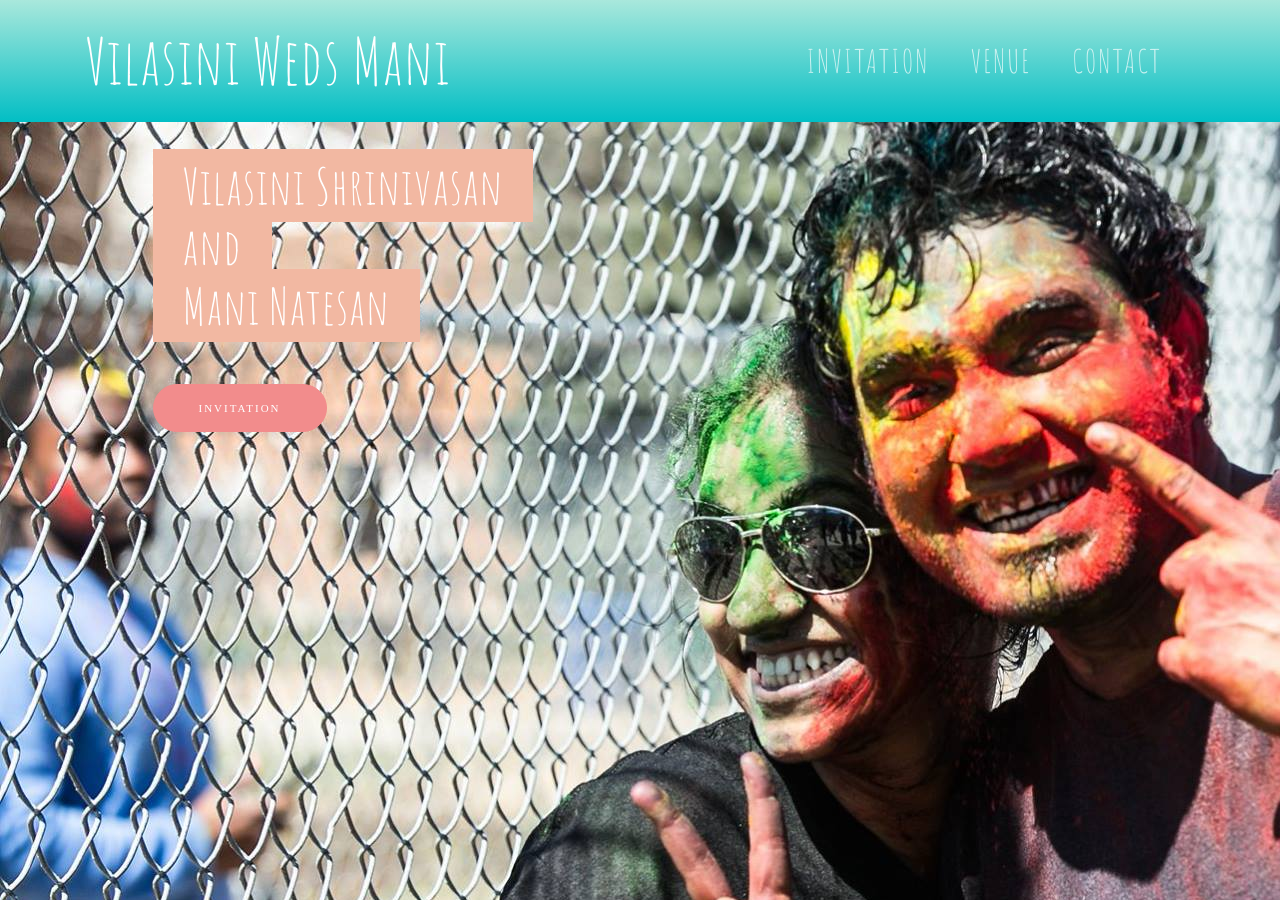
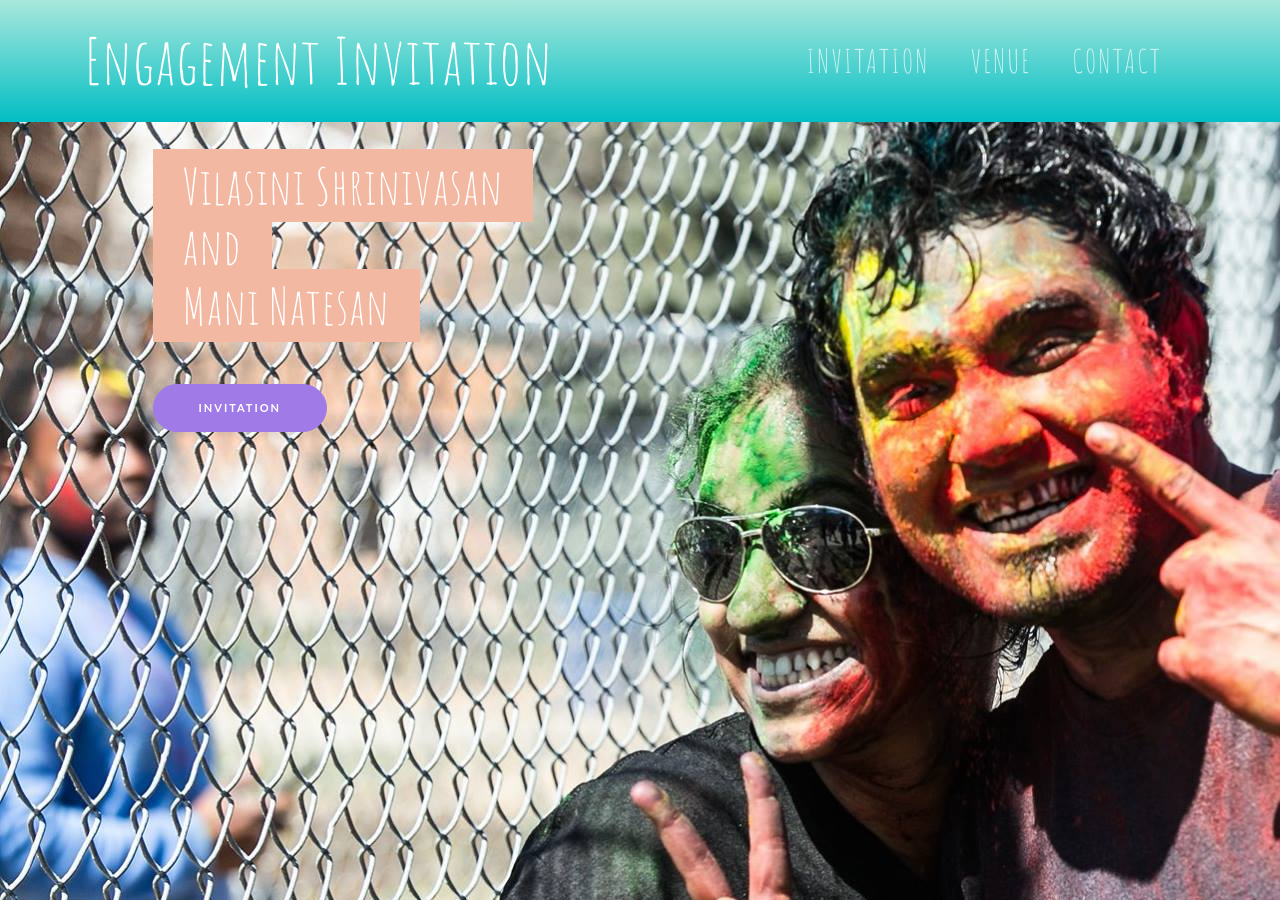
Before and after one commit to kaizer1v/kaizer1v.github.io, a Jekyll site: the page viluwedsmani/index.html, which Jekyll copies as it is, in a window 1280 px wide and 900 px high. Built offline with Jekyll 4.4.1, drawn with Linux system fonts in a browser that asks for light colours; comment, search, counter and statistics services are not loaded; some of the changed text lies outside the part shown.

Commit message:
font sizes and styles

```diff
--- a/viluwedsmani/css/new-age.css
+++ b/viluwedsmani/css/new-age.css
@@ -178,10 +178,13 @@
   padding-bottom: 100px;
   color: white;
   /*background: url("../img/bg-pattern.png"), #7b4397;*/
-  background: #F79E6B;
+  /*gradient*/
+/*  background: #F79E6B;
   background: -webkit-linear-gradient(to left, #F79E6B, #F7CD82);
   background: linear-gradient(to left, #F79E6B, #F7CD82);
+*/
   background: url('../img/holi.jpg');
+
 }
 
 header.masthead .header-content .opening-text > span {
@@ -208,6 +211,16 @@
   border-radius: 3px;
 }
 
+@media(max-width: 700px) {
+  header.masthead {
+    background-position: center;
+    webkit-background-size: cover;
+    -moz-background-size: cover;
+    -o-background-size: cover;
+    background-size: cover;
+  }
+}
+
 @media (min-width: 992px) {
   header.masthead {
     height: 100vh;
@@ -228,6 +241,7 @@
 }
 
 section.venue {
+  background: #F2D1B3;
   position: relative;
   padding: 150px 0;
 }
@@ -238,7 +252,9 @@
 }
 
 section.venue h3 {
-  margin: 30px auto;
+  margin-top: 30px;
+  margin-left: auto;
+  margin-right: auto;
   font-size: 45px;
 }
 section.venue iframe {
@@ -283,22 +299,23 @@
   margin-bottom: 0;
 }
 
-section.invitation .pictures {
+section.invitation {
+  /*vivek*/
+  background: #F79E6B;
+  background: -webkit-linear-gradient(to left, #F79E6B, #F7CD82);
+  background: linear-gradient(to left, #F79E6B, #F7CD82);
 }
-section.invitation .pictures,
 section.invitation .device-container,
 section.invitation .feature-item {
   max-width: 325px;
   margin: 0 auto;
 }
 
-section.invitation .pictures
 section.invitation .device-container {
   margin-bottom: 100px;
 }
 
 @media (min-width: 992px) {
-  section.invitation .picutres,
   section.invitation .device-container {
     margin-bottom: 0;
   }
@@ -327,7 +344,7 @@
 section.cta {
   position: relative;
   padding: 250px 0;
-  background-image: url("../img/bg-cta.jpg");
+  /*background-image: url("../img/bg-cta.jpg");*/
   background-position: center;
   -webkit-background-size: cover;
   -moz-background-size: cover;
@@ -474,21 +491,26 @@
 .btn-outline:active,
 .btn-outline.active {
   color: white;
-  border-color: #F28C8C;
-  background-color: #F28C8C;
+  border-color: #A07BE8;
+  background-color: #A07BE8;
 }
 
 .btn {
   border-radius: 300px;
-  /*font-family: 'Lato', 'Helvetica', 'Arial', 'sans-serif';*/
-  font-family: 'Cookie', cursive;
+  font-family: 'Lato', 'Helvetica', 'Arial', 'sans-serif';
+  /*font-family: 'Cookie', cursive;*/
   letter-spacing: 2px;
   text-transform: uppercase;
-  background: #F28C8C;
-  border-color: #F28C8C;
+  background: #A07BE8;
+  border-color: #A07BE8;
+  font-weight: bolder;
 }
 
 .btn-xl {
   font-size: 11px;
   padding: 15px 45px;
 }
+
+.cursive {
+  font-family: 'Pinyon Script', cursive;
+}
--- a/viluwedsmani/index.html
+++ b/viluwedsmani/index.html
@@ -19,6 +19,7 @@
   -->
   <link href="https://fonts.googleapis.com/css?family=Amatic+SC" rel="stylesheet">
   <link href="https://fonts.googleapis.com/css?family=Cookie" rel="stylesheet">
+  <link href="https://fonts.googleapis.com/css?family=Pinyon+Script" rel="stylesheet">
  <!-- Plugin CSS -->
   <link rel="stylesheet" href="device-mockups/device-mockups.min.css">
   <!-- Custom styles for this template -->
@@ -29,7 +30,7 @@
   <!-- Navigation -->
   <nav class="navbar navbar-expand-lg navbar-light bg-custom fixed-top" id="mainNav">
     <div class="container">
-      <a class="navbar-brand js-scroll-trigger" href="#page-top">Vilasini Weds Mani</a>
+      <a class="navbar-brand js-scroll-trigger" href="#page-top">Engagement Invitation</a>
       <button class="navbar-toggler navbar-toggler-right" type="button" data-toggle="collapse" data-target="#navbarResponsive" aria-controls="navbarResponsive" aria-expanded="false" aria-label="Toggle navigation">
         Menu
         <i class="fa fa-bars"></i>
@@ -81,68 +82,22 @@
   <section class="invitation" id="invitation">
     <div class="container">
       <div class="section-heading text-center">
-        <h2>INVITATION</h2>
+        <h2>Invitation</h2>
         <!-- <p class="text-muted">Check out what you can do with this app theme!</p> -->
         <hr>
-      </div>
-      <div class="row">
-        <div class="col-lg-4 my-auto">
-          <!-- <div class="device-container">
-            <div class="device-mockup iphone6_plus portrait white">
-              <div class="device">
-                <div class="screen">
-                  <img src="img/demo-screen-1.jpg" class="img-fluid" alt="">
-                </div>
-                <div class="button">
-                </div>
-              </div>
-            </div>
-          </div> -->
-        </div>
-        <div class="col-lg-8 my-auto">
-          <div class="container-fluid">
-            <div class="row">
-              <div class="col-lg-6">
-                <div class="feature-item">
-                  <i class="icon-screen-smartphone text-primary"></i>
-                  <h3>Device Mockups</h3>
-                  <p class="text-muted">Ready to use HTML/CSS device mockups, no Photoshop required!</p>
-                </div>
-              </div>
-              <div class="col-lg-6">
-                <div class="feature-item">
-                  <i class="icon-camera text-primary"></i>
-                  <h3>Flexible Use</h3>
-                  <p class="text-muted">Put an image, video, animation, or anything else in the screen!</p>
-                </div>
-              </div>
-            </div>
-            <div class="row">
-              <div class="col-lg-6">
-                <div class="feature-item">
-                  <i class="icon-present text-primary"></i>
-                  <h3>Free to Use</h3>
-                  <p class="text-muted">As always, this theme is free to download and use for any purpose!</p>
-                </div>
-              </div>
-              <div class="col-lg-6">
-                <div class="feature-item">
-                  <i class="icon-lock-open text-primary"></i>
-                  <h3>Open Source</h3>
-                  <p class="text-muted">Since this theme is MIT licensed, you can use it commercially!</p>
-                </div>
-              </div>
-            </div>
-          </div>
-        </div>
+        <h3 class="cursive mt-4">Lorem ipsum dolor sit amet, consectetur adipisicing elit, sed do eiusmod
+        tempor incididunt ut labore et dolore magna aliqua. Ut enim ad minim veniam,
+        quis nostrud exercitation ullamco laboris nisi ut aliquip ex ea commodo
+        consequat. Duis aute irure dolor in reprehenderit in voluptate velit esse
+        cillum dolore eu fugiat nulla pariatur. Excepteur sint occaecat cupidatat non
+        proident, sunt in culpa qui officia deserunt mollit anim id est laborum.</h3>
       </div>
     </div>
   </section>
-  <section class="venue bg-custom text-center" id="venue">
+  <section class="venue text-center" id="venue">
     <div class="container">
       <div class="row">
-        <h3 class="justify-content-center text-center">
-
+        <h3 class="justify-content-center cursive text-center">
         New Woodlands Hotel (P) Limited.  <br>
         1st Floor                         <br>
         72 - 75 Dr. Radhakrishnan Road,   <br>
@@ -156,13 +111,13 @@
   <section class="cta">
     <div class="cta-content">
       <div class="container">
-        <h2>Stop waiting.<br>Start building.</h2>
-        <a href="#contact" class="btn btn-outline btn-xl js-scroll-trigger">Let's Get Started!</a>
+        Contact Information
+        <a href="#contact" class="btn btn-outline btn-xl js-scroll-trigger">Contact</a>
       </div>
     </div>
     <div class="overlay"></div>
   </section>
-  <section class="contact bg-primary" id="contact">
+  <!-- <section class="contact bg-primary" id="contact">
     <div class="container">
       <h2>We
           <i class="fa fa-heart"></i>
```
Also changed, not shown: other parts of viluwedsmani/index.html (+2 -1 lines).
